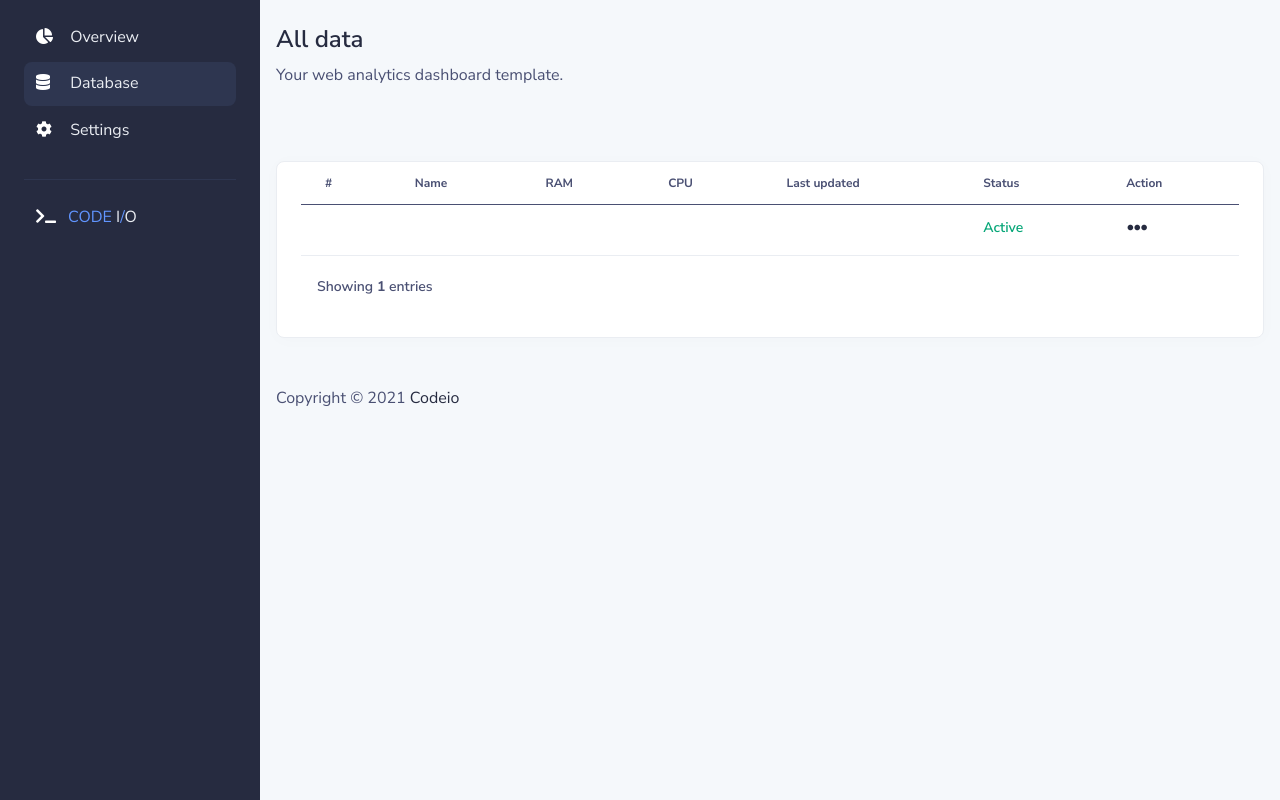
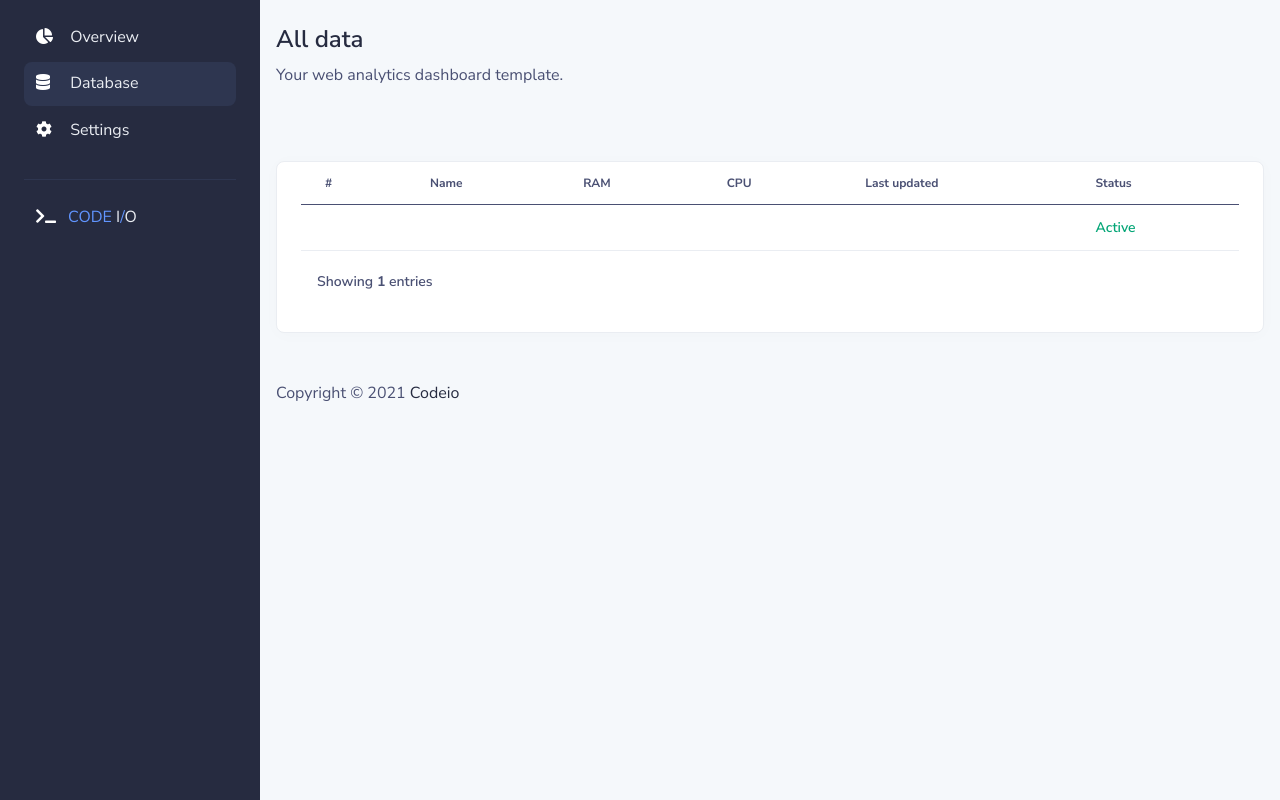
Before and after one commit to SpoOkyJelle/FIND3-Monitoring, a Flask app: page /database in a window 1280 px wide. Run offline with Flask 2, Linux system fonts and the light colour scheme; tables that the repository leaves empty or names only in its code hold one stand-in row (values such as "Sample post"); some libraries are stand-ins or nearby versions.

Commit message:
Removed unnesesary buttons
- removed buttons in database page.

```diff
--- a/templates/database.html
+++ b/templates/database.html
@@ -189,7 +189,7 @@
                         <th>CPU</th>
                         <th>Last updated</th>
                         <th>Status</th>
-                        <th>Action</th>
+                        <!-- <th>Action</th> -->
                     </tr>
                 </thead>
                 <tbody>
@@ -209,7 +209,7 @@
                         <td><span class="font-weight-normal">{{ item[4] }}</span></td>
                         <td><span class="font-weight-bold">{{ item[5] }}</span></td>
                         <td><span class="font-weight-bold text-success">Active</span></td>
-                        <td>
+                        <!-- <td>
                             <div class="btn-group">
                                 <button class="btn btn-link text-dark dropdown-toggle dropdown-toggle-split m-0 p-0"
                                     data-toggle="dropdown" aria-haspopup="true" aria-expanded="false">
@@ -226,7 +226,7 @@
                                             class="fas fa-trash-alt mr-2"></span>Remove</a>
                                 </div>
                             </div>
-                        </td>
+                        </td> -->
                     </tr>
                     {% endfor %}
 
```
